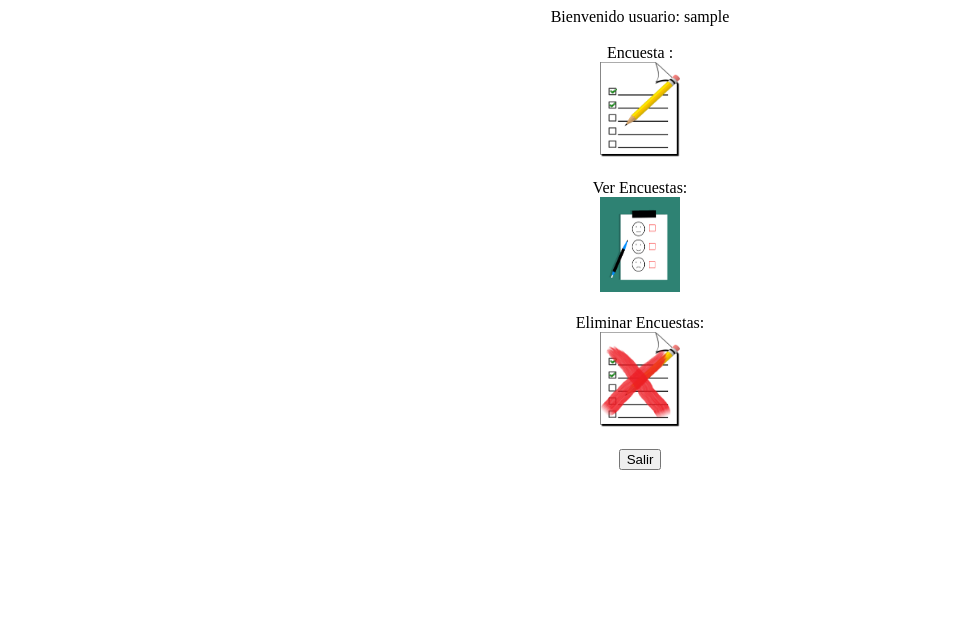
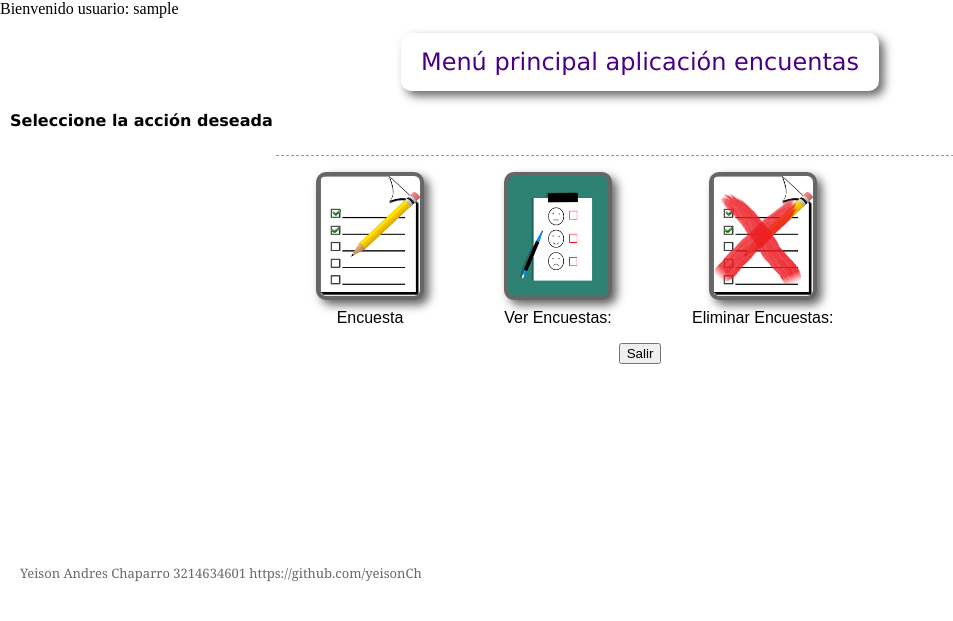
Before and after one commit to yeisonCh/Prueba_PHP, a PHP site: page /principal.php in a window 1280 px wide. Shown: the top 621 px of the page, without its empty margins (0-953 px from the left). Run offline with PHP 8.4, Linux system fonts and the light colour scheme; a user stored in the database is signed in.

Commit message:
Se realiza actualización de base de datos, se crea estilos css y se agrega algunos botones en los formularios

```diff
--- /dev/null
+++ b/css/estilo.css
@@ -0,0 +1,84 @@
+html, body, h1, h2, h3, h4, h5, h6, p, ol, ul, li, pre, code, address, variable, form, fieldset, blockquote {
+    padding: 0;
+    margin: 0;
+    font-size: 100%;
+    font-weight: normal;
+   }
+   table { border-collapse: collapse; border-spacing: 0; }
+   td, th, caption { font-weight: normal; text-align: left; }
+   img, fieldset { border: 0; }
+   ol { padding-left: 1.4em; list-style: decimal; }
+   ul { padding-left: 1.4em; list-style:square; }
+   q:before, q:after { content:''; }
+
+        form{
+            margin:0 auto;
+            text-align: center;
+            width: 800px;
+        }
+
+        span{
+            color: #f00;
+            font-size: 2em;
+        }
+
+        body{
+            font-size: 62.54;
+        }
+h1{
+
+    font: normal 1.5em verdana;
+    width: 35%;
+    border-radius: 10px;
+    margin: 15px auto;
+    margin: 15px auto;
+    padding: 15px;
+    color:indigo;
+    box-shadow:dimgray 5px 5px 10px;
+    text-align: center;
+}
+
+h2{
+    font: bold 1em verdana ;
+    margin: 15px 10px;
+    padding: 5px 0 5px;
+}
+section{
+    width: 91%;
+    border-top: 1px dashed #999;
+    margin: 20px auto;
+
+}
+
+figure{
+    float: left;
+
+}
+
+figure img{
+    padding: 4px;
+    background: #666;
+    border-radius: 10px;
+    box-shadow: #666 5px 5px 10px;
+
+}
+
+figcaption{
+    font-family:Arial, Helvetica, sans-serif;
+    font-size: .5;
+    text-align: center;
+    margin-top: 5px;
+
+}
+
+div{
+    clear: both;
+}
+footer{
+padding-top: 200px;
+font-family:Cambria, Cochin, Georgia, Times, 'Times New Roman', serif;
+font-size: small;
+color:dimgray;
+margin-left: 20px;
+
+}
--- a/principal.php
+++ b/principal.php
@@ -6,46 +6,57 @@
     <meta name="viewport" content="width=device-width, initial-scale=1.0">
     <title>Index prueba</title>
 
-    <style>
-        form{
-            margin:0 auto;
-            text-align: center;
-            width: 400px;
-        }
+    <link href="css/estilo.css" rel="stylesheet">
 
-        span{
-            color: #f00;
-            font-size: 2em;
-        }
-    </style>
 
 </head>
 <body>
-    <form name="inicio" method="post" action="salir.php">
+
     <?php
     include("sesiones.php");
     echo "Bienvenido usuario: ".$_SESSION['user'];
     ?>
 
+<header>
+    <hgroup>
+        <h1>Menú principal aplicación encuentas</h1>
+        <h2>Seleccione la acción deseada</h2>
+    </hgroup>
+
+</header>
+
+<form name="inicio" method="post" action="salir.php">
+    <section>
+        <figure>
+                <a href="encuestaFormulario.php"><img src="imagenes/encuesta.png" width="100" height="120"/></a>
+                    <figcaption>Encuesta</figcaption>
+                </figure>
+
+                <figure>
+                    <a href="verEncuestas.php"><img src="imagenes/verEncuesta.png" width="100" height="120"/></a>
+                        <figcaption>Ver Encuestas:  </figcaption>
+                </figure>
+
+                <figure>
+                    <a href="eliminarEncuesta.php"><img src="imagenes/eliminar.png" width="100" height="120"/></a>
+                <figcaption>Eliminar Encuestas:</figcaption>
+                </figure>
+
+    </section>
+
     <div>
-        <br>
-        <label for="usuario">Encuesta : </label>
-        <br>
-        <a href="encuestaFormulario.php"><img src="imagenes/encuesta.png" width="80" height="95"/></a>
-        <br><br>
-        <label for="encuesta">Ver Encuestas: </label>
-        <br>
-        <a href="verEncuestas.php"><img src="imagenes/verEncuesta.png" width="80" height="95"/></a>
-        <br><br>
-        <label for="eliminar">Eliminar Encuestas: </label>
-        <br>
-        <a href="eliminarEncuesta.php"><img src="imagenes/eliminar.png" width="80" height="95"/></a>
-        <br><br>
         <input type="submit" name="enviar_btn" value="Salir">
-
     </div>
 
-    </form>
+
+
+
+
+</form>
+
+<footer>
+    <p>Yeison Andres Chaparro  3214634601   https://github.com/yeisonCh</p>
+</footer>
 
 
 </body>
```
Also changed, not shown: eliminarEncuesta.php (+11 -1 lines), encuestaFormulario.php (+13 -15 lines), sql/prueba.sql (+8 -4 lines), usuarioFormulario.php (+10 -14 lines), verEncuestas.php (+11 -0 lines).
